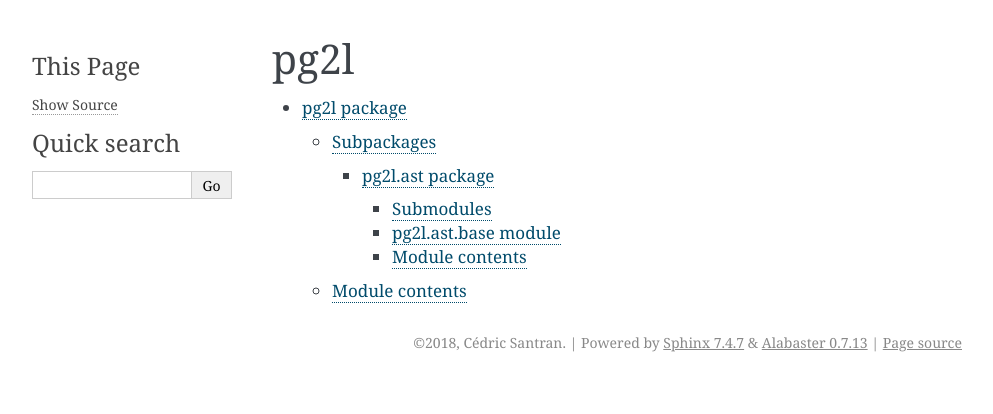
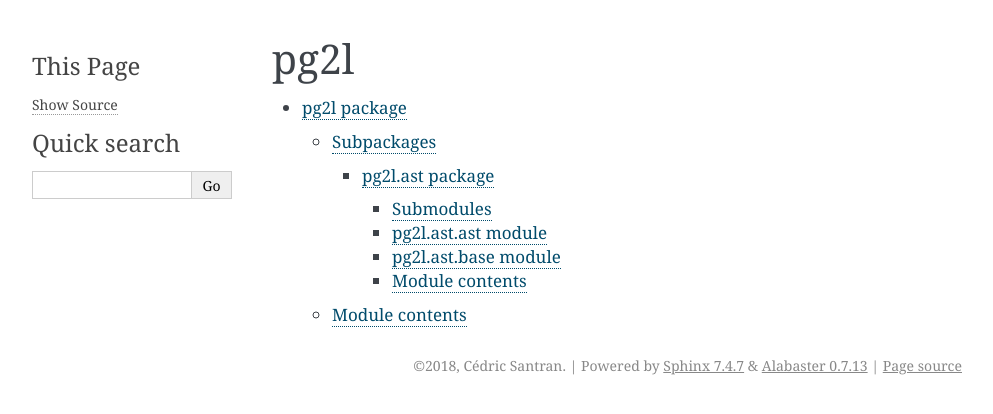
Before and after one commit to csantran/g2l, a Sphinx documentation site: the page built from doc/source/reference/modules.rst, in a window 1280 px wide. Shown: the top 414 px of the page, without its empty margins (148-1141 px from the left). Built offline with Sphinx 7.4.7, drawn with Linux system fonts in a browser that asks for light colours; formulas are drawn with MathJax 3; pages that are not in the unit, such as notebooks, are missing from menus.

Commit message:
Update with ast.py

```diff
--- a/doc/source/reference/pg2l.ast.rst
+++ b/doc/source/reference/pg2l.ast.rst
@@ -3,6 +3,14 @@ pg2l.ast package
 
 Submodules
 ----------
+
+pg2l.ast.ast module
+-------------------
+
+.. automodule:: pg2l.ast.ast
+    :members:
+    :undoc-members:
+    :show-inheritance:
 
 pg2l.ast.base module
 --------------------
```
